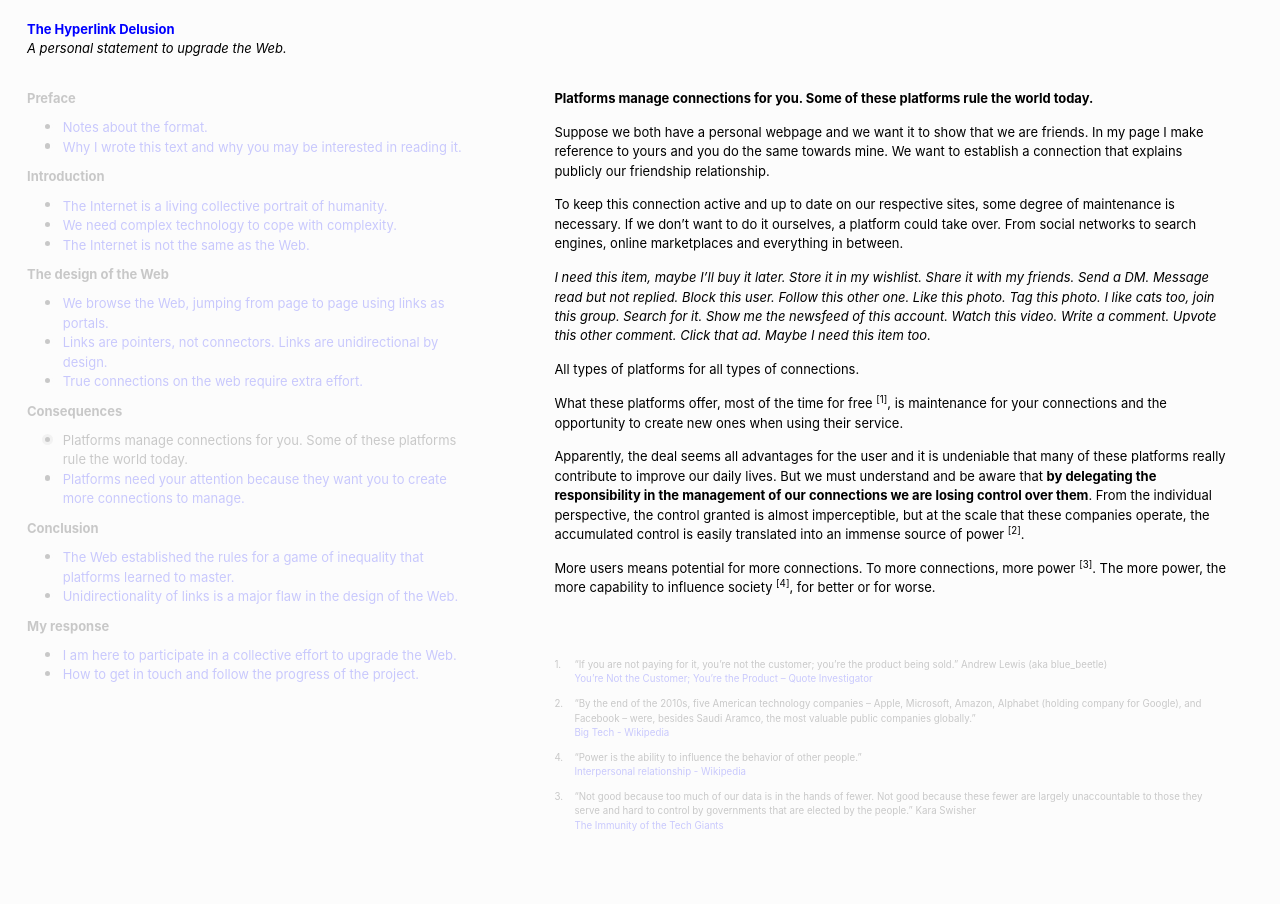
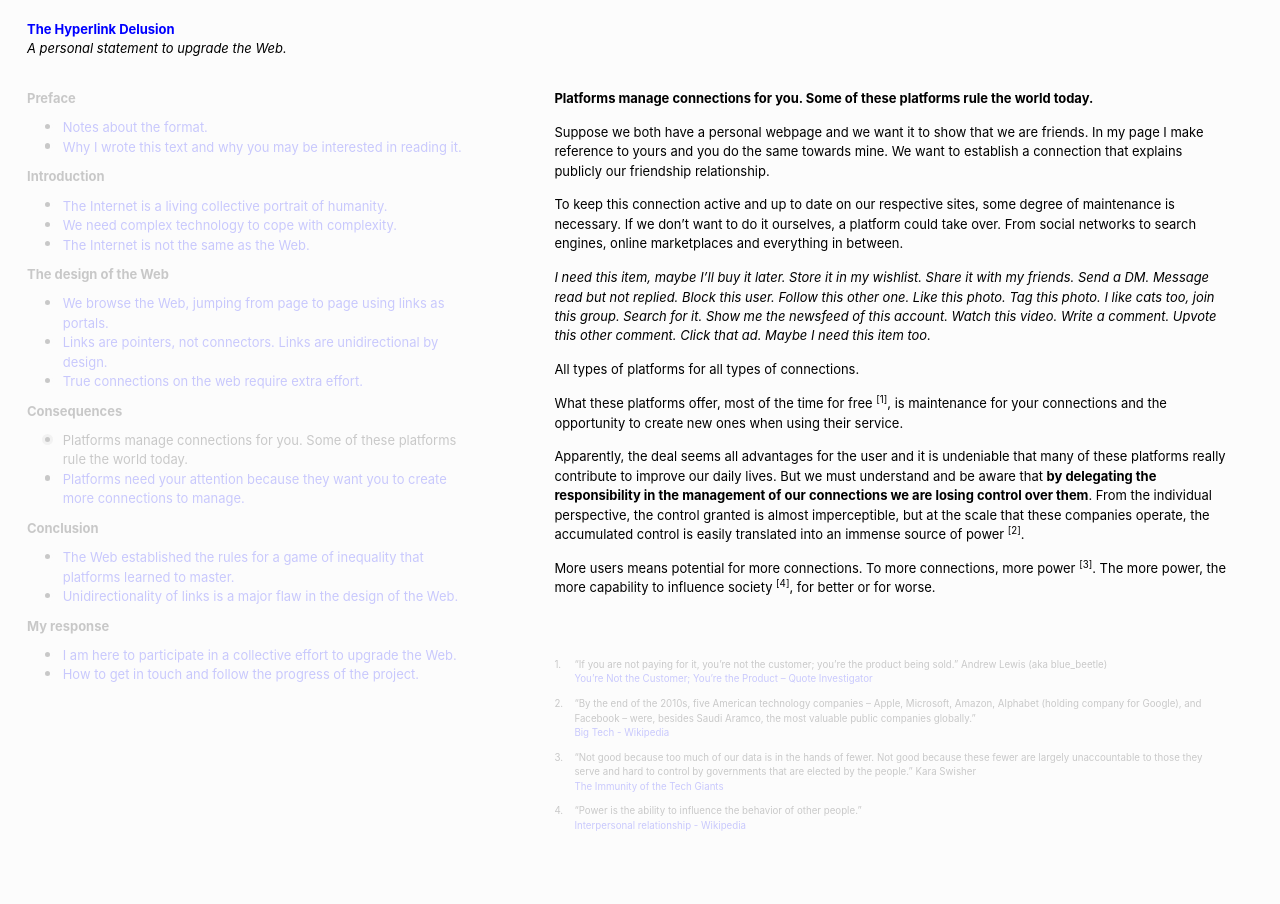
Before and after one commit to danielarmengolaltayo/hyperlink, a Jekyll site: the page built from _capsules/platforms-manage-connections.md, in a window 1280 px wide. Built offline with Jekyll 4.4.1, drawn with Linux system fonts in a browser that asks for light colours.

Commit message:
re-order references list

```diff
--- a/_capsules/platforms-manage-connections.md
+++ b/_capsules/platforms-manage-connections.md
@@ -3,8 +3,8 @@ head: Platforms manage connections for you. Some of these platforms rule the wor
 footnotes:
   - {id: 1, file: 25}
   - {id: 2, file: 26}
+  - {id: 3, file: 53}
   - {id: 4, file: 27}
-  - {id: 3, file: 53}
 ---
 
 Suppose we both have a personal webpage and we want it to show that we are friends. In my page I make reference to yours and you do the same towards mine. We want to establish a connection that explains publicly our friendship relationship.
```
